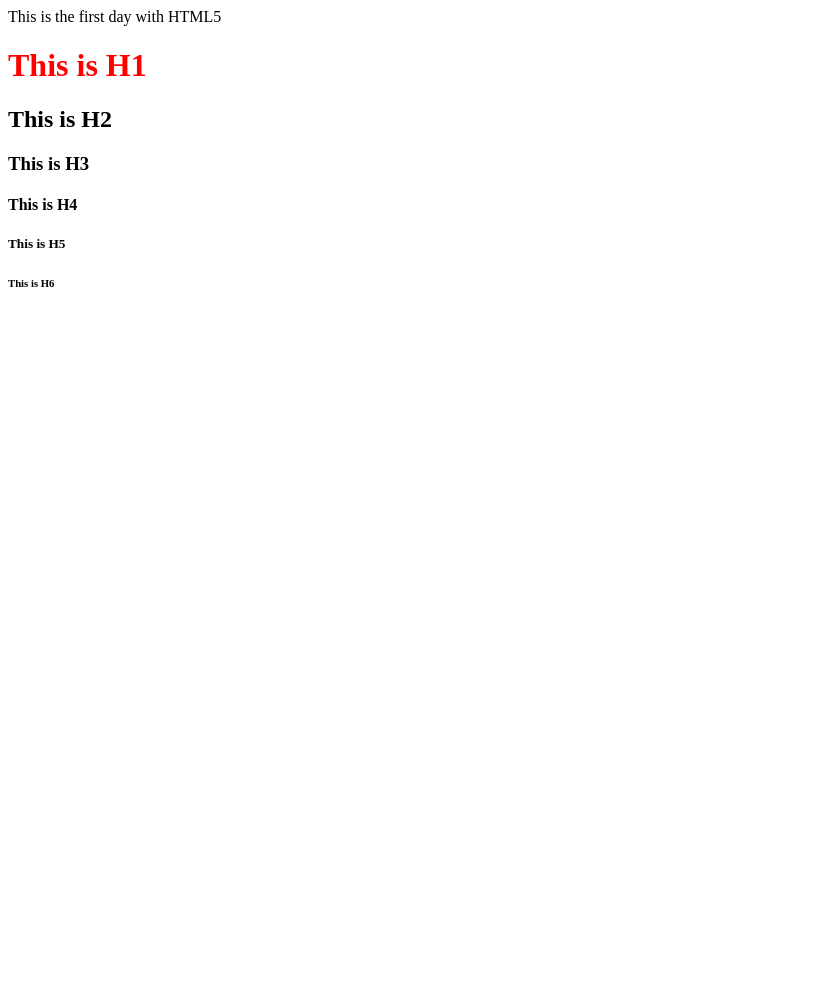
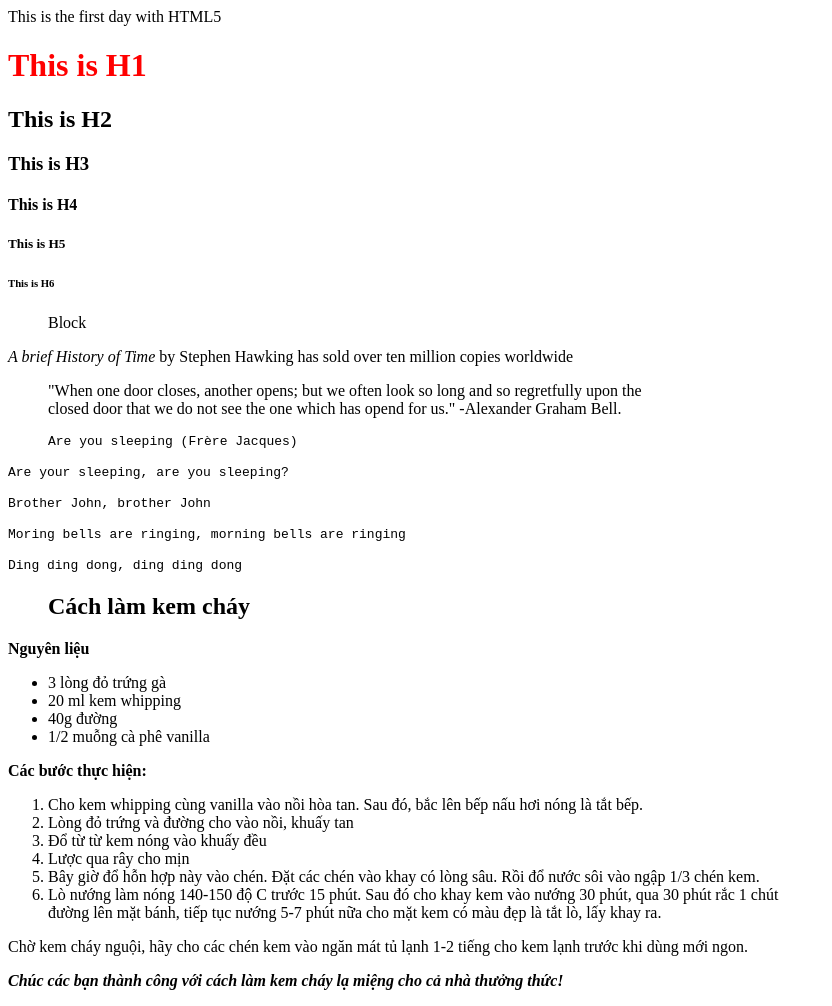
Before and after one commit to onebluelove/righthere, a plain HTML site: page index.html in a window 1280 px wide. Shown: the whole page, without its empty margins (0-832 px from the left). Before the commit the page ends 800 px from the top, so only its background shows below. Drawn offline with Linux system fonts and the light colour scheme.

Commit message:
Update index.html

```diff
--- a/index.html
+++ b/index.html
@@ -14,5 +14,45 @@
     <h4>This is H4</h4>
     <h5>This is H5</h5>
     <H6>This is H6</H6>
+    <!-- Ctrl / -->
+
+    <blockquote>Block</blockquote>
+    <div><cite>A brief History of Time</cite> by Stephen Hawking has sold over ten million copies worldwide</div>
+    <div><blockquote>"When one door closes, another opens; but we often look so long and so regretfully upon the
+        <br>closed door that we do not see the one which has opend for us." -Alexander Graham Bell.</blockquote></div>
+
+    <p></p>
+    <div>
+        <blockquote><pre>Are you sleeping (Frère Jacques)</pre></blockquote>
+        <p><pre>Are your sleeping, are you sleeping?</pre></p>
+        <p><pre>Brother John, brother John</pre></p>
+        <p><pre>Moring bells are ringing, morning bells are ringing</pre></p>
+        <p><pre>Ding ding dong, ding ding dong</pre></p>
+    </div>
+
+    <div>
+        <ol><strong><h2>Cách làm kem cháy</h2></strong></ol>
+        <list><strong>Nguyên liệu</strong></list>
+        <ul>
+            <li>3 lòng đỏ trứng gà</li>
+            <li>20 ml kem whipping</li>
+            <li>40g đường</li>
+            <li>1/2 muỗng cà phê vanilla</li>
+        </ul>
+        <p> </p>
+        <list><strong>Các bước thực hiện:</strong></list>
+        <ol>
+            <li>Cho kem whipping cùng vanilla vào nồi hòa tan. Sau đó, bắc lên bếp nấu hơi nóng là tắt bếp.</li>
+            <li>Lòng đỏ trứng và đường cho vào nồi, khuấy tan</li>
+            <li>Đổ từ từ kem nóng vào khuấy đều</li>
+            <li>Lược qua rây cho mịn</li>
+            <li>Bây giờ đổ hỗn hợp này vào chén. Đặt các chén vào khay có lòng sâu. Rồi đổ nước sôi vào ngập 1/3 chén kem.</li>
+            <li>Lò nướng làm nóng 140-150 độ C trước 15 phút. Sau đó cho khay kem vào nướng 30 phút, qua 30 phút rắc 1 chút
+                <br>đường lên mặt bánh, tiếp tục nướng 5-7 phút nữa cho mặt kem có màu đẹp là tắt lò, lấy khay ra.</li>
+
+        </ol>
+        <p>Chờ kem cháy nguội, hãy cho các chén kem vào ngăn mát tủ lạnh 1-2 tiếng cho kem lạnh trước khi dùng mới ngon.</p>
+        <p><strong><i>Chúc các bạn thành công với cách làm kem cháy lạ miệng cho cả nhà thưởng thức!</i></strong></p>
+    </div>
 </body>
 </html>
```
